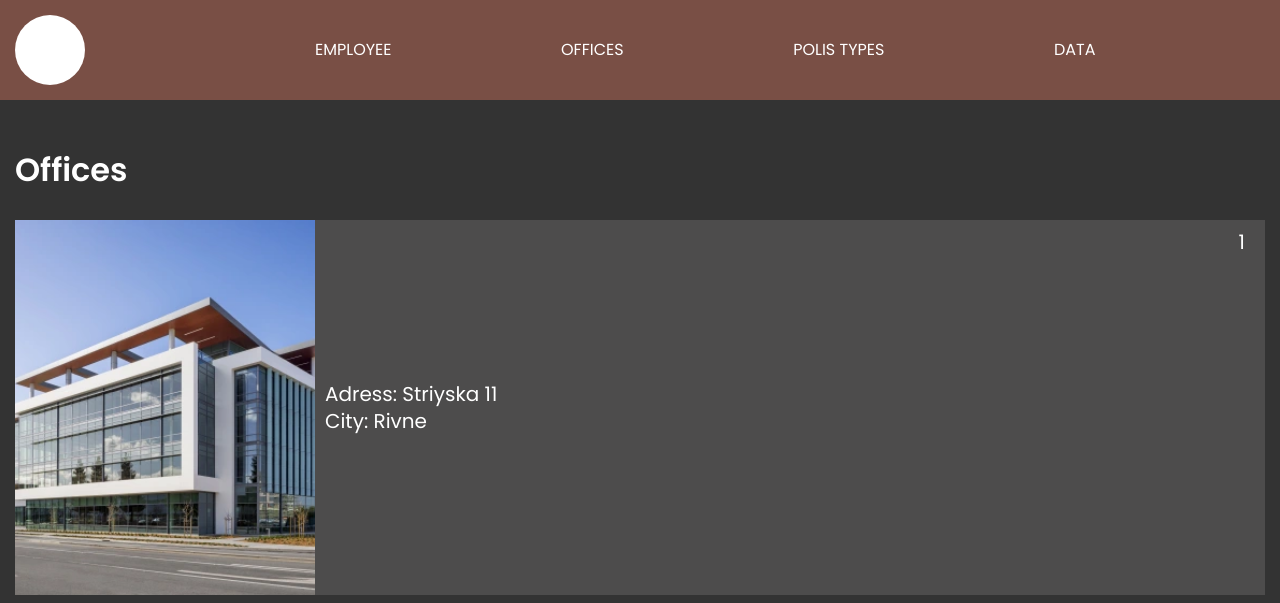
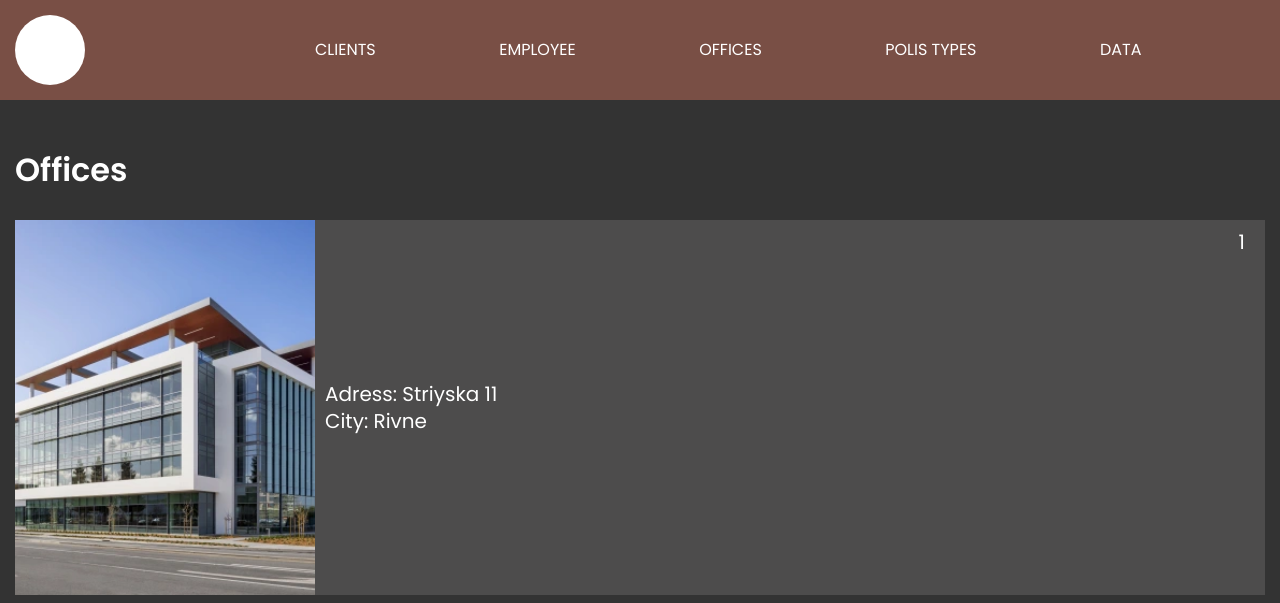
Before and after one commit to zahar-kohut/informationsystems, a plain HTML site: page informationsystem/offices.html in a window 1280 px wide. Shown: the top 603 px of the page. Drawn offline with Linux system fonts and the light colour scheme.

Commit message:
Update offices.html

```diff
--- a/informationsystem/offices.html
+++ b/informationsystem/offices.html
@@ -12,6 +12,9 @@
 				<a href="index.html" class="header__logo"></a>
 				<nav class="header_menu">
 					<ul class="header__list">
+						<li>
+							<a href="index.html" class="header_link">Clients</a>
+						</li>
 						<li>
 							<a href="employee.html" class="header_link">Employee</a>
 						</li>
```
